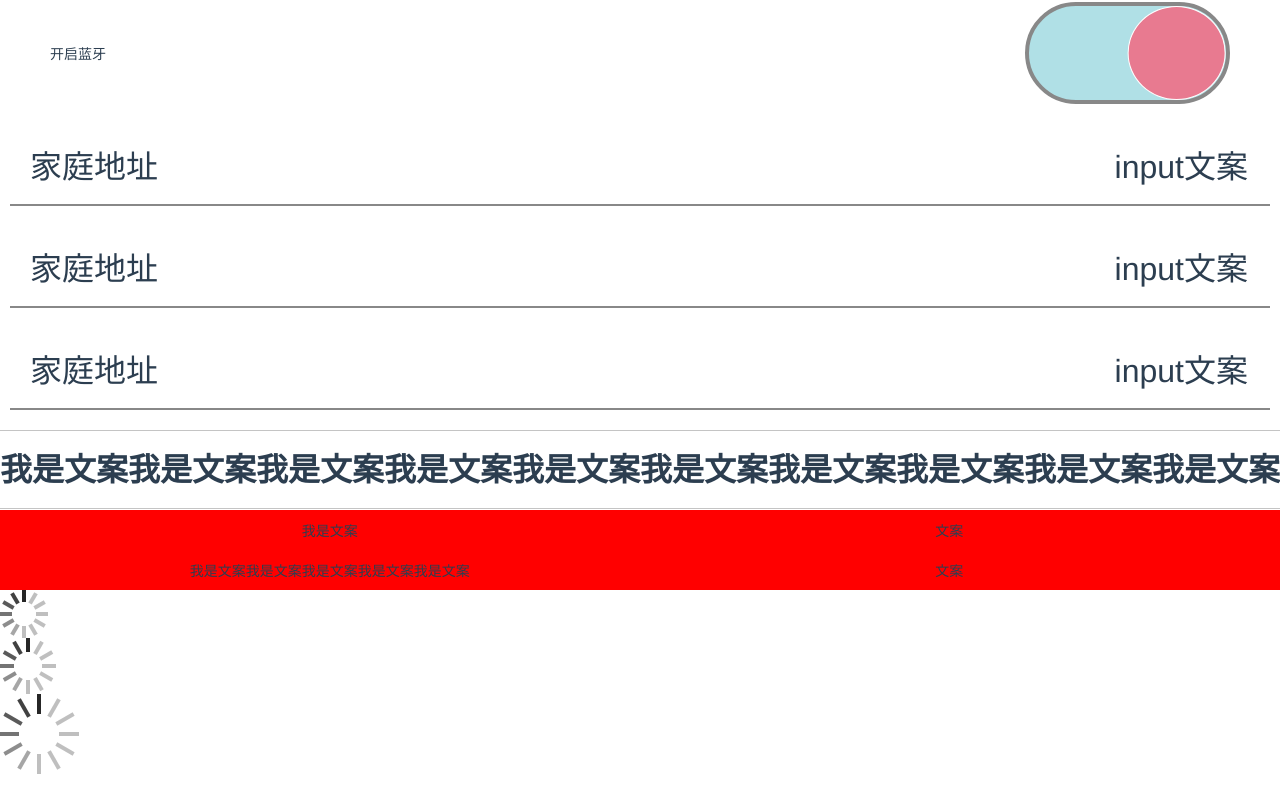
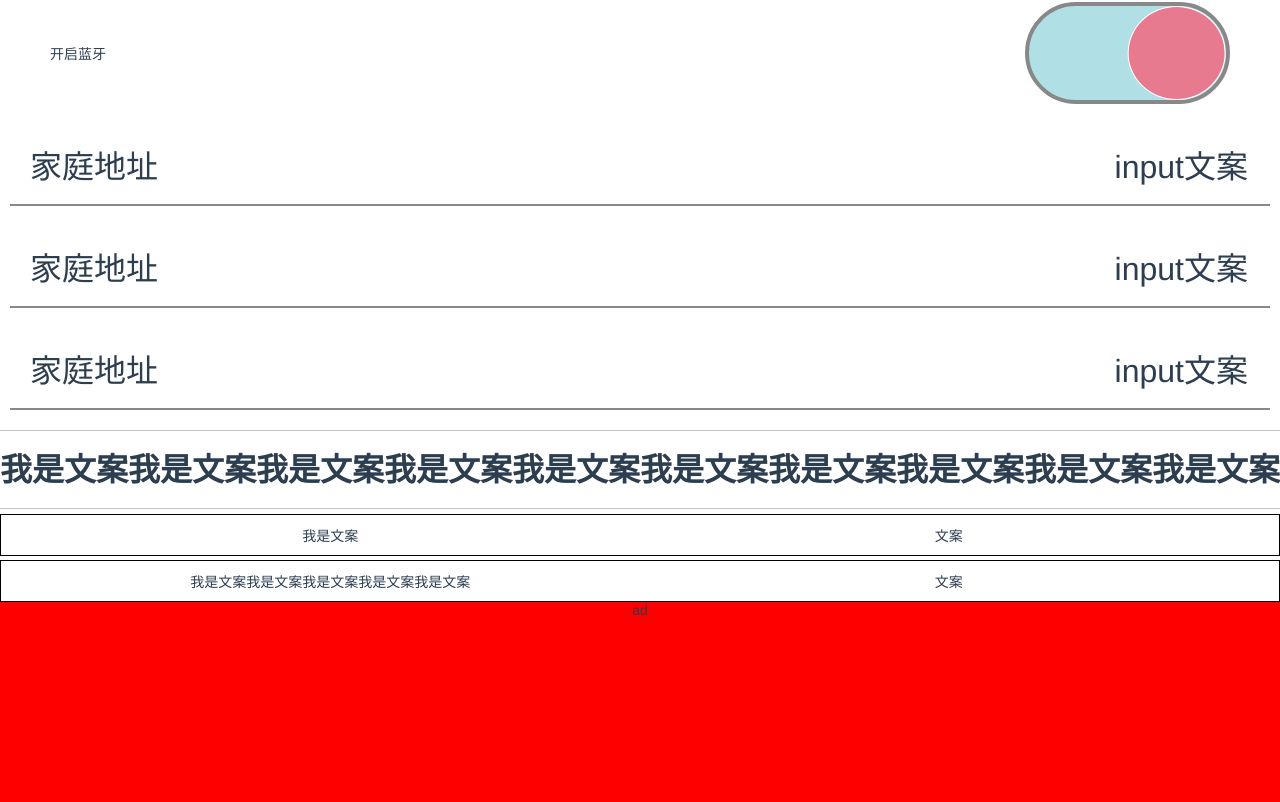
Before and after one commit to Gaoyuqian/notebook, a Vue app in the folder vuetest/: page /#/test in a window 1280 px wide. Shown: the part 468-1270 px from the top of the page. Before the commit the page ends 1242 px from the top, so only its background shows below. Built offline with nearby package versions, Linux system fonts and the light colour scheme; what vue-resource would draw is missing.

Commit message:
slide 初步

```diff
--- a/vuetest/src/Venus/components/lineboxGroup.vue
+++ b/vuetest/src/Venus/components/lineboxGroup.vue
@@ -46,7 +46,6 @@ export default {
   position: relative;
   width: 100%;
   height: 100%;
-  background: red;
   box-sizing: border-box;
   font-weight: 500;
   .text-box {
@@ -55,6 +54,8 @@ export default {
     justify-content: space-between;
     align-items: center;
     padding: 10px 20px;
+    border: 1px solid black;
+    margin-top: 4px;
     &:after {
       content: "";
       height: 100%;
--- /dev/null
+++ b/vuetest/src/Venus/components/slide.vue
@@ -0,0 +1,162 @@
+<template>
+    <div class="v-slide">
+        <div class="slide-box">
+            <div class="slide-pannel" ref='item' @touchstart='touchstart' @touchend='touchend' @touchmove='touchmove'>
+                <div class="slide-a">ad</div>
+                <div class="slide-b">dfs</div>
+                <div class="slide-c">第三瓶</div>
+                <div class="slide-c">第zi瓶</div>
+            </div>
+        </div>
+    </div>
+</template>
+<script>
+export default {
+  data() {
+    return {
+      windowWidth: 0,
+      length: 0,
+      start: { startX: "", startY: "" },
+      end: { endX: "", endY: "" },
+      distance: 0,
+      distanceCopy: 0,
+      index: 1
+    };
+  },
+  methods: {
+    init() {
+      this.setWidth(this.$refs.item, this.windowWidth * this.length);
+      this.setWidth(this.$refs.item.children, this.windowWidth);
+    },
+    setWidth(dom, width) {
+      if (Object.prototype.toString.call(dom) === "[object HTMLDivElement]") {
+        dom.style.width = `${width}px`;
+      } else {
+        for (let i of dom) {
+          i.style.width = `${width}px`;
+        }
+      }
+    },
+    touchstart(evt) {
+      this.end.endX = evt.changedTouches[0].clientX;
+      //   console.log(this.start);
+    },
+    touchend(evt) {
+      //负责校对位置
+      this.hack(this.distance);
+      this.index = -parseInt(this.distance / this.windowWidth) + 1;
+      //   console.log(this.index);
+    },
+    touchmove(evt) {
+      // 老规矩  负责移动动画
+      this.start.startX = this.end.endX;
+      this.end.endX = evt.changedTouches[0].clientX;
+      this.distance += this.end.endX - this.start.startX;
+      this.animation(this.distance);
+    },
+    animation(distance, time) {
+      //   console.log(distance);
+      const $item = this.$refs.item;
+      $item.style.transform = `translateX(${this.distance}px)`;
+      if (time) {
+        $item.style.transition = `all ${time}s`;
+      } else {
+        $item.style.transition = "";
+      }
+    },
+    //修改左右滑的判断逻辑   根据distance的增长值判断
+    hack(distance) {
+      //   console.log(distance, this.distanceCopy);
+      if (distance > this.distanceCopy) {
+        console.log("左滑");
+        if (distance > 0) {
+          console.log("左划出界");
+        } else {
+          this.matchDistance(0.3, "left");
+          console.log("左花没出界");
+        }
+        // 向左划 且向左出界了 应该变成最后一个item元素
+      } else {
+        if (distance < (this.length - 1) * -this.windowWidth) {
+          // 出界了 转换到第一个元素
+          console.log("又话出界");
+        } else {
+          this.matchDistance(0.3, "right");
+          console.log("又话没出界");
+          //向右滑 如果大于临界值 则变成第一个item元素
+        }
+      }
+      this.distanceCopy = this.distance;
+    },
+    matchDistance(basic, fangxiang) {
+      const P = fangxiang === "right" ? -1 : 1;
+
+      //   console.log(
+      //     -(this.windowWidth * basic),
+      //     (this.distanceCopy - this.distance) * P
+      //   );
+      if (this.distance * P > this.windowWidth * (basic + this.index - 1)) {
+        this.distance = this.distanceCopy + P * this.windowWidth;
+        this.animation(this.distance, 0.3);
+        console.log("123");
+        // 正常又话
+      } else if (
+        (this.distanceCopy - this.distance) * P <
+        -(this.windowWidth * basic)
+      ) {
+        this.distance = this.distanceCopy + P * this.windowWidth;
+        this.animation(this.distance, 0.3);
+        console.log("正常左滑");
+        //  正常左滑
+      } else {
+        this.distance = this.distanceCopy;
+        this.animation(this.distance, 0.3);
+      }
+    }
+  },
+  // 参数  data 图片地址
+  // 组件捕获点击事件后向上传递  父组件判断事件并执行
+  // 图片绑定的方法
+  // 图片大小根据叶面宽度保持100%页面宽度
+  // autoplay 是否支持自动播放
+  // 是否有选择器
+  // 一定循环播放
+  props: {},
+  created() {
+    this.windowWidth = window.outerWidth;
+  },
+  mounted() {
+    this.length = this.$refs.item.children.length;
+    this.init();
+  }
+};
+</script>
+
+<style lang="scss" scoped>
+.v-slide,
+.slide-box {
+  width: 100%;
+  height: 200px;
+  position: relative;
+  overflow-x: hidden;
+}
+.slide-pannel {
+  height: 100%;
+  position: relative;
+  .slide-a {
+    height: 100%;
+    background: red;
+    float: left;
+  }
+  .slide-b {
+    height: 100%;
+    background: green;
+    float: left;
+  }
+  .slide-c {
+    height: 100%;
+    background: yellow;
+    float: left;
+  }
+}
+</style>
--- a/vuetest/src/Venus/test.vue
+++ b/vuetest/src/Venus/test.vue
@@ -44,9 +44,12 @@
     <lineBoxGroup>我是文案|文案</lineBoxGroup>
     <lineBoxGroup>我是文案我是文案我是文案我是文案我是文案|文案</lineBoxGroup>
 
-    <loading size='small'></loading>
+    <!-- <loading size='small'></loading>
     <loading size='middle'></loading>
-    <loading size='large'></loading>
+    <loading size='large'></loading>    -->
+
+    <slide></slide>
+
     <!--picker 返回的时候 model和data均已修改 default为索引值 可以根据索引从data中获取对应返回值 pickerdata为返回具体值的数组-->
     <!--
       控制显示和隐藏的方法
@@ -85,6 +88,7 @@ import model from "./components/modelPanel";
 import lineBox from "./components/lineBox";
 import lineBoxGroup from "./components/lineBoxGroup";
 import loading from "./components/loading";
+import slide from "./components/slide";
 
 export default {
   components: {
@@ -98,7 +102,8 @@ export default {
     datepicker,
     lineBox,
     lineBoxGroup,
-    loading
+    loading,
+    slide
   },
   data() {
     return {
```
